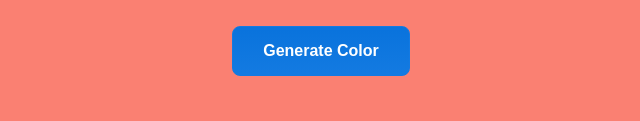
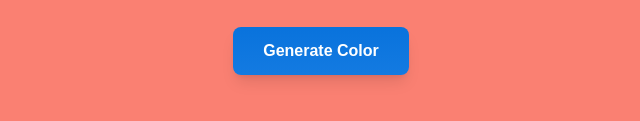
Before and after one commit to ndejoma/100-DAYS-OF-CODE, a plain HTML site: page 59.DAY/index.html in a window 1280 px wide. Shown: the part 383-504 px from the top of the page, 319-959 px from the left. Drawn offline with Linux system fonts and the light colour scheme.

Commit message:
Day 59 done

```diff
--- a/59.DAY/styles.css
+++ b/59.DAY/styles.css
@@ -22,7 +22,7 @@ body {
 	margin-top: 30px;
 	display: inline-block;
 	outline: 0;
-	border: 1px solid hsl(210, 84%, 48%);
+	border: none;
 	background: linear-gradient(
 		to top,
 		hsl(210, 84%, 48%),
@@ -34,4 +34,11 @@ body {
 	cursor: pointer;
 	box-shadow: ;
 	font-weight: bolder;
+	box-shadow: 0 10px 15px -3px rgb(0 0 0 / 0.1),
+		0 4px 6px -4px rgb(0 0 0 / 0.1);
+	transition: all 0.3s;
 }
+.btn:hover {
+	background: linear-gradient(to top, #147ae1f5, #0770daf3);
+	transform: translateY(-2px);
+}
```
